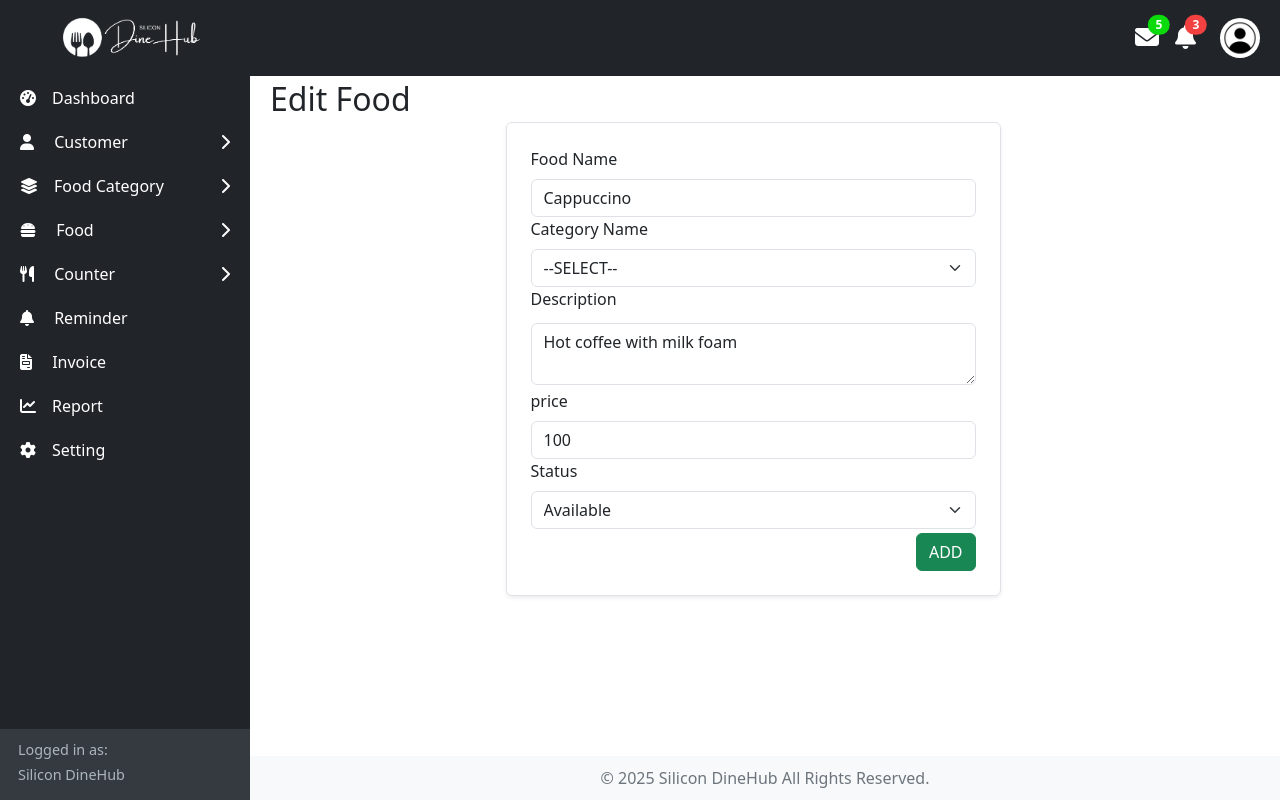
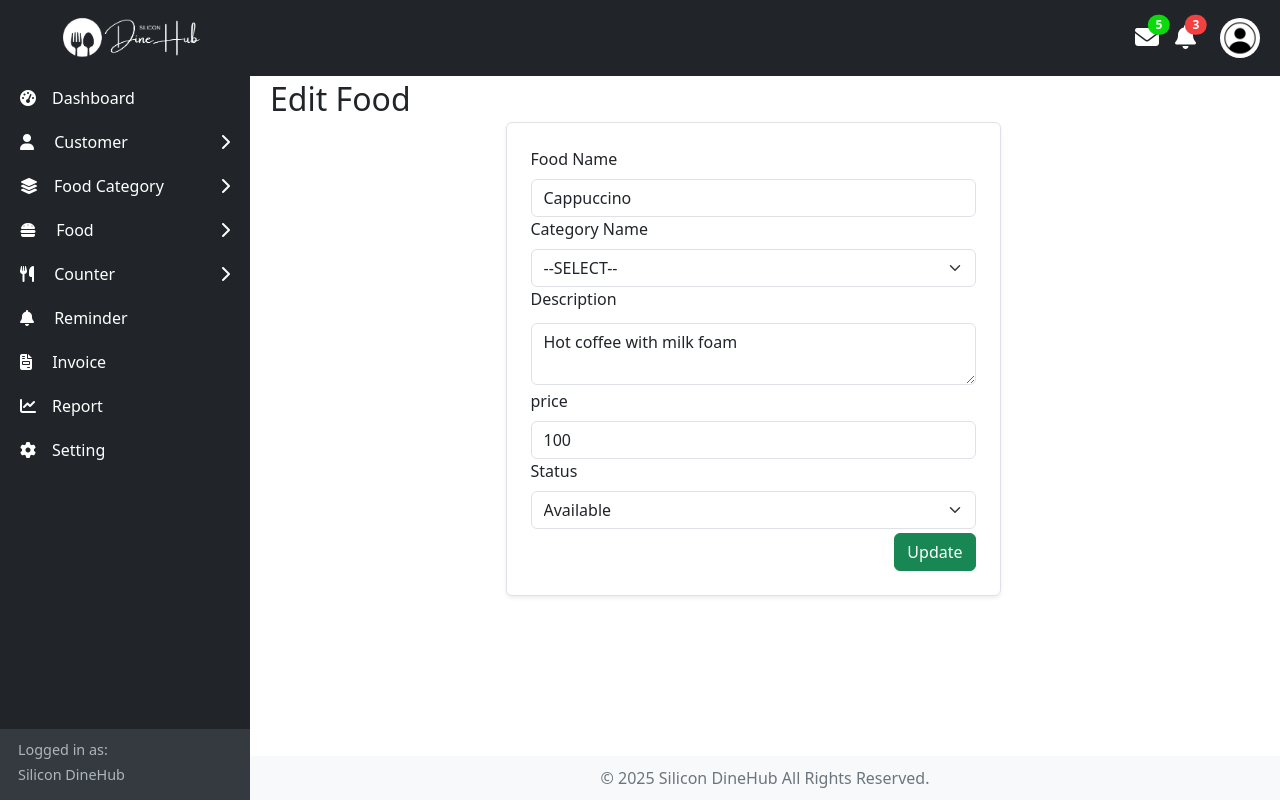
Before and after one commit to soumendrabehera99/SiliconDineHub, a PHP site: page /admin/editFood.php?foodID=1 in a window 1280 px wide. Run offline with PHP 8.4, Linux system fonts and the light colour scheme; a user stored in the database is signed in; data comes from the database, SQL or seed files in the repository; some libraries are stand-ins or nearby versions.

Commit message:
edit button name change

```diff
--- a/admin/editFood.php
+++ b/admin/editFood.php
@@ -67,7 +67,7 @@
                         </div>
                         <div class="row">
                             <div class="col-12 text-end">
-                                <input type="submit" value="ADD" class="btn btn-submit btn-success">
+                                <input type="submit" value="Update" class="btn btn-submit btn-success">
                             </div>
                         </div>
                     </form>
```
